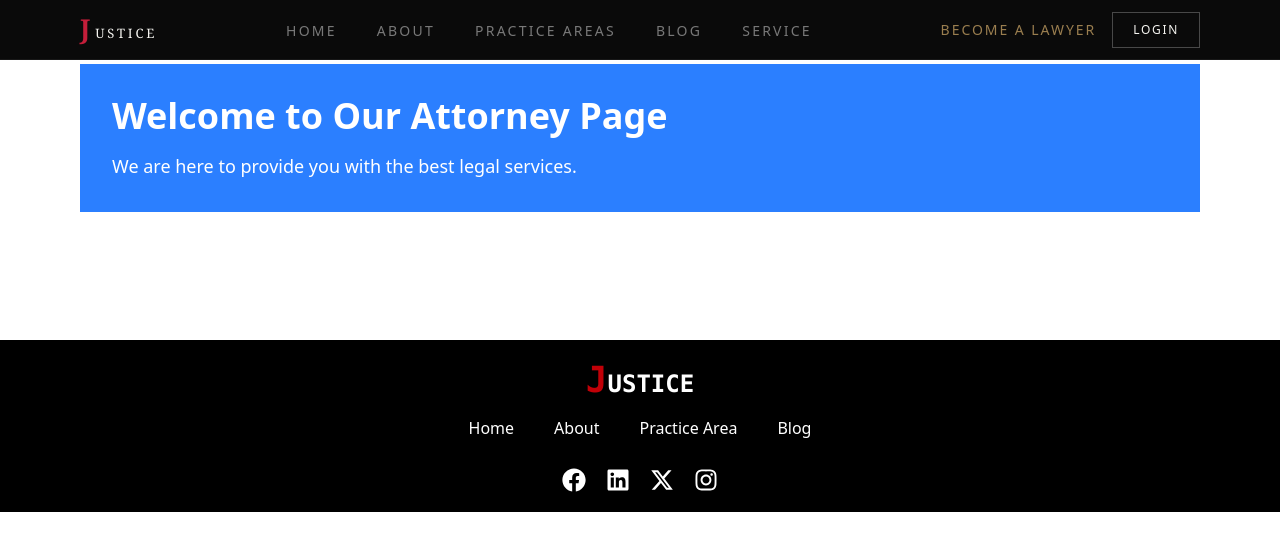
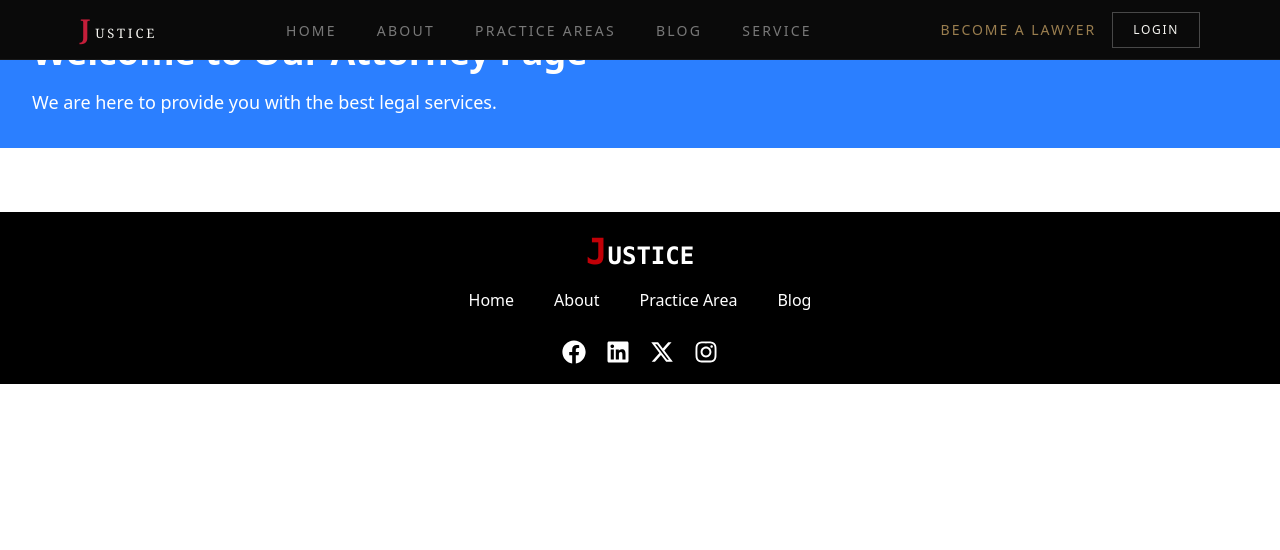
Before and after one commit to nazmul910/Lawyer-Frontend, a Next.js app: page /attorney in a window 1280 px wide. Shown: the top 550 px of the page. Built offline with nearby package versions, Linux system fonts and the light colour scheme; a web font is replaced by a local one.

Commit message:
fix: remove unnecessary class from AttorneyPage container

```diff
--- a/app/(home)/attorney/page.jsx
+++ b/app/(home)/attorney/page.jsx
@@ -2,9 +2,10 @@ import Hero from "@/components/pages/attorney-page/Hero";
 
 export default function AttorneyPage() {
   return (
-    <div className="container1 py-16">
+    <div className="">
 
         <Hero/>
+
 
 
     </div>
```
